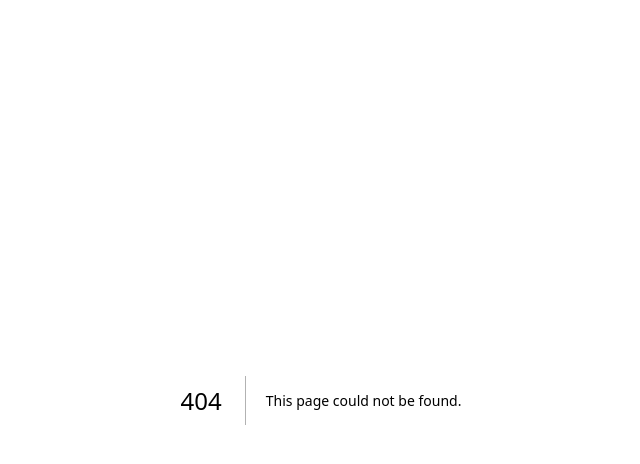
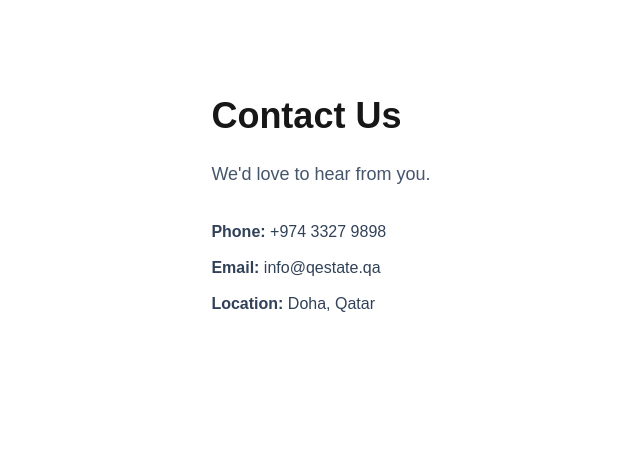
Before and after one commit to moustafadandan-sudo/Q-Estate, a Next.js app: page /contact in a window 1280 px wide. Before the commit this address had no page. Shown: the top 464 px of the page, without its empty margins (319-959 px from the left). Built offline with nearby package versions, Linux system fonts and the light colour scheme.

Commit message:
Add contact page

```diff
--- /dev/null
+++ b/src/app/contact/page.tsx
@@ -0,0 +1,17 @@
+export default function ContactPage() {
+  return (
+    <main className="mx-auto max-w-7xl px-6 py-24">
+      <h1 className="text-4xl font-bold">Contact Us</h1>
+
+      <p className="mt-6 text-lg text-slate-600">
+        We'd love to hear from you.
+      </p>
+
+      <div className="mt-8 space-y-3 text-slate-700">
+        <p><strong>Phone:</strong> +974 3327 9898</p>
+        <p><strong>Email:</strong> info@qestate.qa</p>
+        <p><strong>Location:</strong> Doha, Qatar</p>
+      </div>
+    </main>
+  );
+}
```
